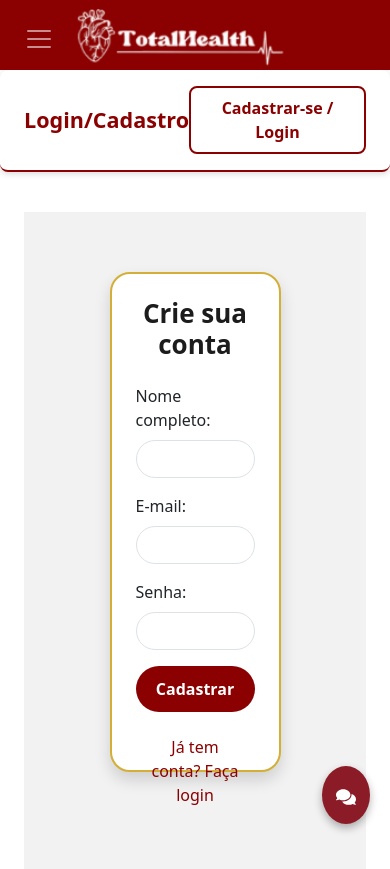
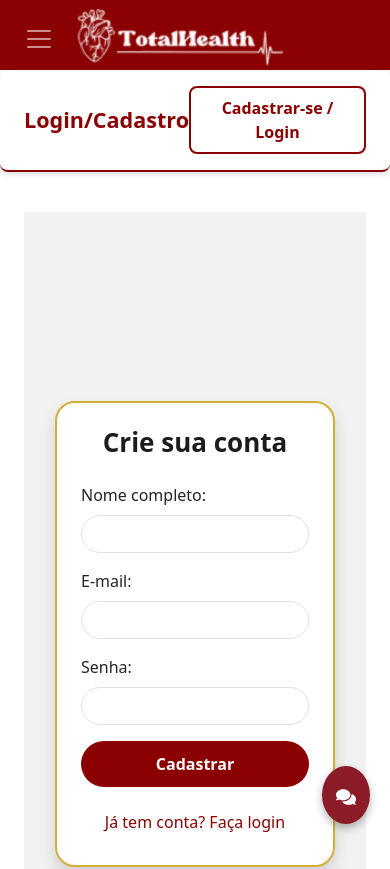
Before and after one commit to ItaloSenai2A/total-health, a React (Vite) app: page /loginCadastro in a window 390 px wide. Shown: the top 869 px of the page. Built offline with nearby package versions, Linux system fonts and the light colour scheme.

Commit message:
deixando responsivo a tela loginCadastro

```diff
--- a/src/pages/LoginCadastro.jsx
+++ b/src/pages/LoginCadastro.jsx
@@ -55,19 +55,19 @@
 
   return (
     <div
-      className="d-flex justify-content-center"
+      className="d-flex justify-content-center align-items-center"
       style={{
         minHeight: "100vh",
         backgroundColor: cores.fundo,
-        paddingTop: "60px",
+        padding: "20px",
       }}
     >
       <div
         className="card shadow p-4"
         style={{
+          width: "90%",
           maxWidth: "450px",
-          width: "50%",
-          maxHeight: "500px",
+          minWidth: "280px",
           backgroundColor: "#ffffff",
           border: `2px solid ${cores.borda}`,
           borderRadius: "20px",
```
